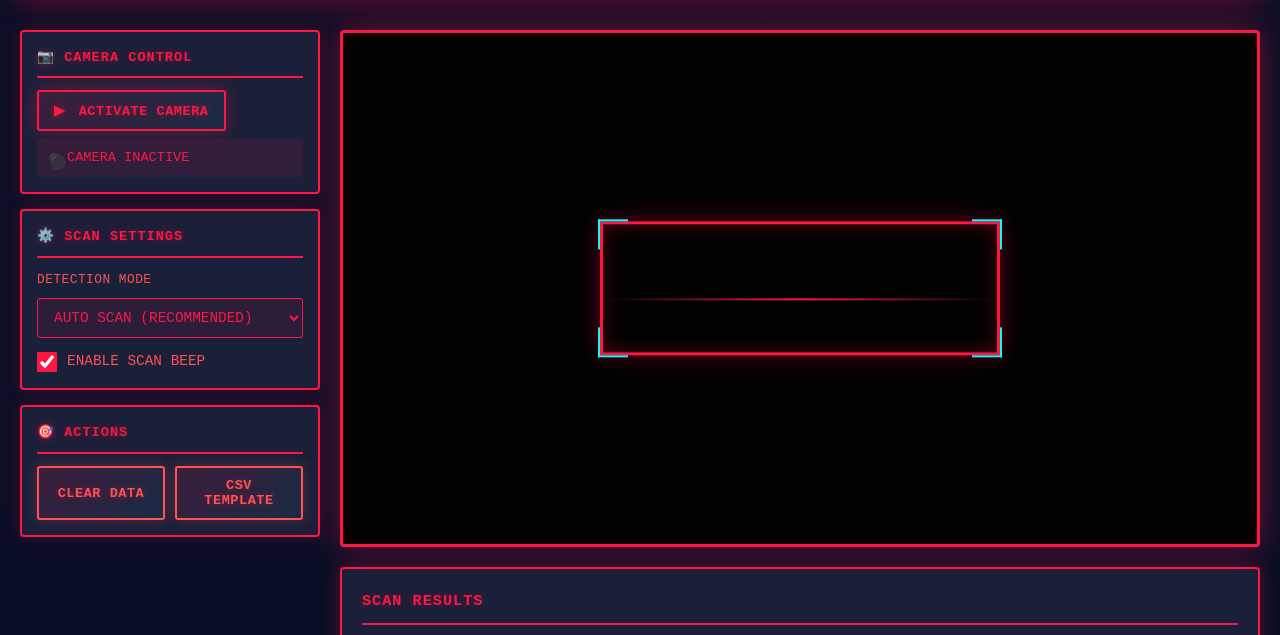
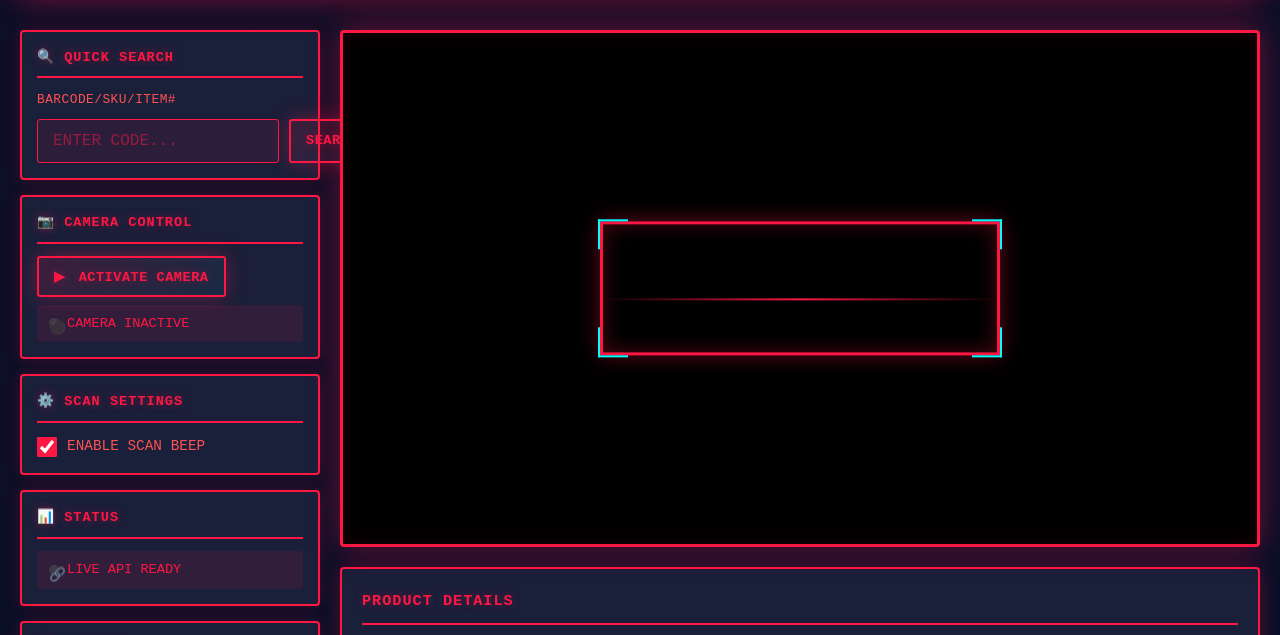
Before and after one commit to Matrix-Warehouse/MW-Price-Checker, a plain HTML site: page index.html in a window 1280 px wide. Shown: the part 293-928 px from the top of the page. Drawn offline with Linux system fonts and the light colour scheme; a script that the page names is missing.

Commit message:
Fix camera freeze and add permanent search bar - remove Quagga dependency, add manual search UI

```diff
--- a/index.html
+++ b/index.html
@@ -27,18 +27,20 @@
         <!-- Main Content -->
         <main class="matrix-main">
             <div class="control-panel">
-                <!-- CSV Upload Section -->
+                <!-- Quick Search Section -->
                 <section class="control-section">
-                    <h2 class="section-title">📊 DATA MANAGEMENT</h2>
+                    <h2 class="section-title">🔍 QUICK SEARCH</h2>
                     <div class="control-group">
-                        <label for="csvFile" class="control-label">UPLOAD PRODUCT DATABASE</label>
-                        <div class="file-input-wrapper">
-                            <input type="file" id="csvFile" accept=".csv" class="file-input">
-                            <span class="file-input-label">SELECT CSV FILE</span>
-                        </div>
-                        <div class="data-status" id="dataStatus">
-                            <span class="status-icon">⚫</span>
-                            <span class="status-text">NO DATA LOADED</span>
+                        <label for="quickSearch" class="control-label">BARCODE/SKU/ITEM#</label>
+                        <div class="input-group">
+                            <input
+                                type="text"
+                                id="quickSearch"
+                                placeholder="ENTER CODE..."
+                                class="manual-input"
+                                autocomplete="off"
+                            >
+                            <button id="quickSearchBtn" class="btn btn-primary">SEARCH</button>
                         </div>
                     </div>
                 </section>
@@ -62,13 +64,6 @@
                 <section class="control-section">
                     <h2 class="section-title">⚙️ SCAN SETTINGS</h2>
                     <div class="control-group">
-                        <label for="scanMode" class="control-label">DETECTION MODE</label>
-                        <select id="scanMode" class="control-select">
-                            <option value="auto">AUTO SCAN (RECOMMENDED)</option>
-                            <option value="manual">MANUAL INPUT</option>
-                        </select>
-                    </div>
-                    <div class="control-group">
                         <label for="soundToggle" class="checkbox-label">
                             <input type="checkbox" id="soundToggle" checked>
                             <span>ENABLE SCAN BEEP</span>
@@ -76,12 +71,21 @@
                     </div>
                 </section>
 
+                <!-- Data Status -->
+                <section class="control-section">
+                    <h2 class="section-title">📊 STATUS</h2>
+                    <div class="data-status" id="dataStatus">
+                        <span class="status-icon">🔗</span>
+                        <span class="status-text">LIVE API READY</span>
+                    </div>
+                </section>
+
                 <!-- Quick Actions -->
                 <section class="control-section">
                     <h2 class="section-title">🎯 ACTIONS</h2>
                     <div class="button-group">
-                        <button id="clearData" class="btn btn-secondary">CLEAR DATA</button>
-                        <button id="downloadTemplate" class="btn btn-secondary">CSV TEMPLATE</button>
+                        <button id="clearData" class="btn btn-secondary">CLEAR CACHE</button>
+                        <button id="clearHistory" class="btn btn-secondary">CLEAR HISTORY</button>
                     </div>
                 </section>
             </div>
@@ -90,7 +94,7 @@
             <div class="scanner-display">
                 <!-- Video Element -->
                 <div class="video-container">
-                    <video id="cameraVideo" playsinline></video>
+                    <video id="cameraVideo" playsinline autoplay muted></video>
                     <canvas id="scanCanvas" class="scan-canvas"></canvas>
                     <div class="camera-overlay">
                         <div class="scan-frame">
@@ -103,28 +107,13 @@
                     </div>
                 </div>
 
-                <!-- Manual Input Section -->
-                <div class="manual-input-container" id="manualInputContainer" style="display: none;">
-                    <h3 class="manual-title">MANUAL BARCODE INPUT</h3>
-                    <div class="input-group">
-                        <input
-                            type="text"
-                            id="manualBarcode"
-                            placeholder="ENTER BARCODE..."
-                            class="manual-input"
-                            autocomplete="off"
-                        >
-                        <button id="submitBarcode" class="btn btn-primary">SUBMIT</button>
-                    </div>
-                </div>
-
                 <!-- Results Display -->
                 <div class="results-panel">
-                    <h3 class="results-title">SCAN RESULTS</h3>
+                    <h3 class="results-title">PRODUCT DETAILS</h3>
                     <div id="resultsContainer" class="results-container">
                         <div class="no-results">
                             <span class="no-results-icon">⊙</span>
-                            <p>AWAITING SCAN...</p>
+                            <p>AWAITING SCAN OR SEARCH...</p>
                         </div>
                     </div>
                 </div>
@@ -137,9 +126,6 @@
             <div id="scanHistory" class="scan-history-list">
                 <div class="history-empty">NO SCANS</div>
             </div>
-            <button id="clearHistory" class="btn btn-secondary" style="width: 100%; margin-top: 10px;">
-                CLEAR HISTORY
-            </button>
         </aside>
     </div>
 
@@ -148,12 +134,11 @@
         <div class="spinner-box">
             <div class="spinner-inner"></div>
         </div>
-        <p class="spinner-text">INITIALIZING...</p>
+        <p class="spinner-text">PROCESSING...</p>
     </div>
 
     <!-- Scripts -->
     <script src="https://cdn.jsdelivr.net/npm/jsbarcode@3.11.5/dist/JsBarcode.all.min.js"></script>
-    <script src="https://cdn.jsdelivr.net/npm/quagga@0.12.1/dist/quagga.min.js"></script>
     <script src="app.js"></script>
 </body>
 </html>
```
